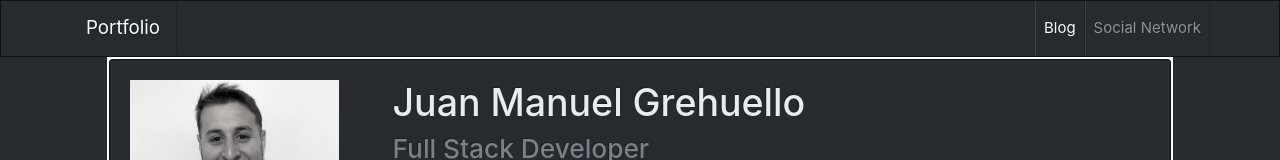
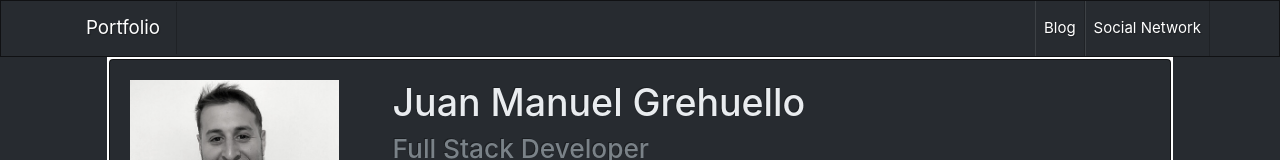
Before and after one commit to JuanmaGre/nextjs-blog-portfolio, a Next.js app: page / in a window 1280 px wide. Shown: the top 160 px of the page. Built offline with nearby package versions, Linux system fonts and the light colour scheme; a small style sheet from the web is missing.

Commit message:
arreglo de Social Network

```diff
--- a/components/Navbar.js
+++ b/components/Navbar.js
@@ -30,7 +30,7 @@ const Navbar = () => {
                 </li>
                 <li className="nav-item">
                     <Link href="/socialNet">
-                        <a className="nav-link">
+                        <a className="nav-link active" aria-current="page">
                             Social Network
                         </a>
                     </Link>
```
